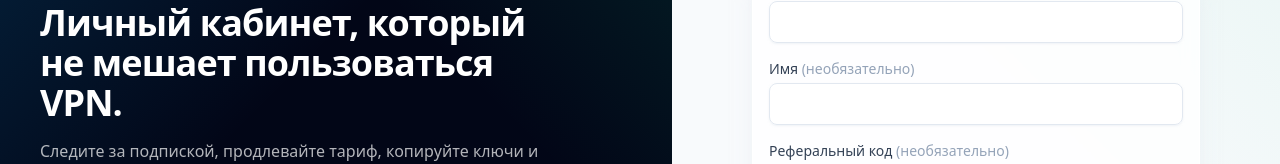
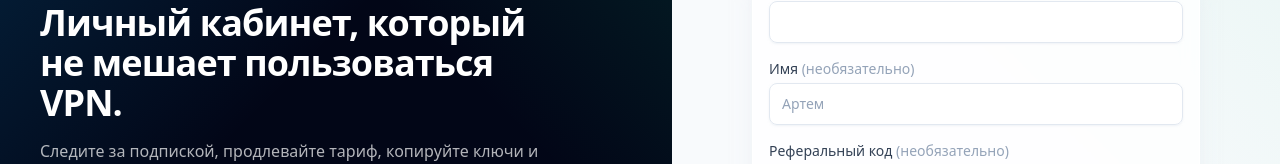
Before and after one commit to asdcrosh/cabinet_remna, a Next.js app: page /register in a window 1280 px wide. Shown: the part 247-411 px from the top of the page. Built offline with nearby package versions, Linux system fonts and the light colour scheme; no server answers.

Commit message:
Validate registration names and refresh README

```diff
--- a/src/components/auth/register-form.tsx
+++ b/src/components/auth/register-form.tsx
@@ -92,7 +92,25 @@ export function RegisterForm({ initialReferralCode = '' }: { initialReferralCode
       </div>
       <div>
         <label className="label" htmlFor="name">Имя <span className="text-slate-400">(необязательно)</span></label>
-        <input id="name" type="text" className="input" {...register('name')} />
+        <input
+          id="name"
+          type="text"
+          className="input"
+          autoComplete="name"
+          maxLength={40}
+          placeholder="Артем"
+          {...register('name', {
+            setValueAs: (value) => String(value ?? '').trim().replace(/\s+/g, ' '),
+            validate: {
+              minLength: (value) => !value || value.length >= 2 || 'Минимум 2 символа',
+              maxLength: (value) => !value || value.length <= 40 || 'Максимум 40 символов',
+              chars: (value) =>
+                !value || /^[\p{L}][\p{L}\s.'-]*[\p{L}]$/u.test(value) || 'Только буквы, пробел, дефис, точка и апостроф',
+              separators: (value) => !value || !/[-.'\s]{2,}/.test(value) || 'Уберите повторяющиеся разделители',
+            },
+          })}
+        />
+        {errors.name && <p className="text-xs text-red-600 mt-1">{errors.name.message}</p>}
       </div>
       <div>
         <label className="label" htmlFor="referralCode">Реферальный код <span className="text-slate-400">(необязательно)</span></label>
--- a/src/lib/auth/validation.ts
+++ b/src/lib/auth/validation.ts
@@ -2,6 +2,18 @@
 // Проверяем на сервере, не доверяем клиенту.
 
 import { z } from 'zod'
+
+const nameSchema = z
+  .string()
+  .trim()
+  .transform((value) => value.replace(/\s+/g, ' '))
+  .refine((value) => value.length === 0 || value.length >= 2, 'Минимум 2 символа')
+  .refine((value) => value.length <= 40, 'Максимум 40 символов')
+  .refine(
+    (value) => value.length === 0 || /^[\p{L}][\p{L}\s.'-]*[\p{L}]$/u.test(value),
+    'Только буквы, пробел, дефис, точка и апостроф'
+  )
+  .refine((value) => !/[-.'\s]{2,}/.test(value), 'Уберите повторяющиеся разделители')
 
 export const registerSchema = z.object({
   email: z.string().email('Некорректный email').max(255).toLowerCase().trim(),
@@ -11,7 +23,7 @@ export const registerSchema = z.object({
     .max(128, 'Максимум 128 символов')
     .regex(/[A-Za-z]/, 'Должна быть хотя бы одна латинская буква')
     .regex(/[0-9]/, 'Должна быть хотя бы одна цифра'),
-  name: z.string().max(64).trim().optional(),
+  name: nameSchema.optional(),
   referralCode: z
     .string()
     .trim()
@@ -115,7 +127,7 @@ export const adminPlanSchema = adminPlanBaseSchema
 export const updateAdminPlanSchema = adminPlanBaseSchema.partial()
 
 export const updateProfileSchema = z.object({
-  name: z.string().max(64).trim().optional().nullable(),
+  name: nameSchema.optional().nullable(),
 })
 
 export type RegisterInput = z.infer<typeof registerSchema>
```
Also changed, not shown: 2 other files (tests, documents, lock files or other folders).
